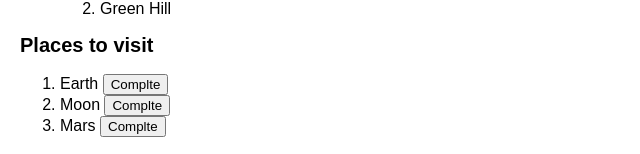
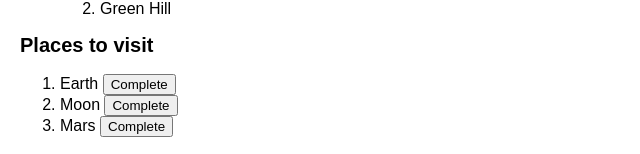
Before and after one commit to zelitosaide/react-js-course, a React (Create React App) app: page / in a window 1280 px wide. Shown: the part 2419-2573 px from the top of the page, without its empty margins (0-640 px from the left). Built offline with nearby package versions, Linux system fonts and the light colour scheme.

Commit message:
Choosing the State Structure

```diff
--- a/src/learn/learn-react/managing-state/choosing-the-state-structure/index.js
+++ b/src/learn/learn-react/managing-state/choosing-the-state-structure/index.js
@@ -64,7 +64,7 @@ function PlaceTree({ id, parentId, placesById, onComplete }) {
           onComplete(parentId, id);
         }}
       >
-        Complte
+        Complete
       </button>
     </li>
   );
```
